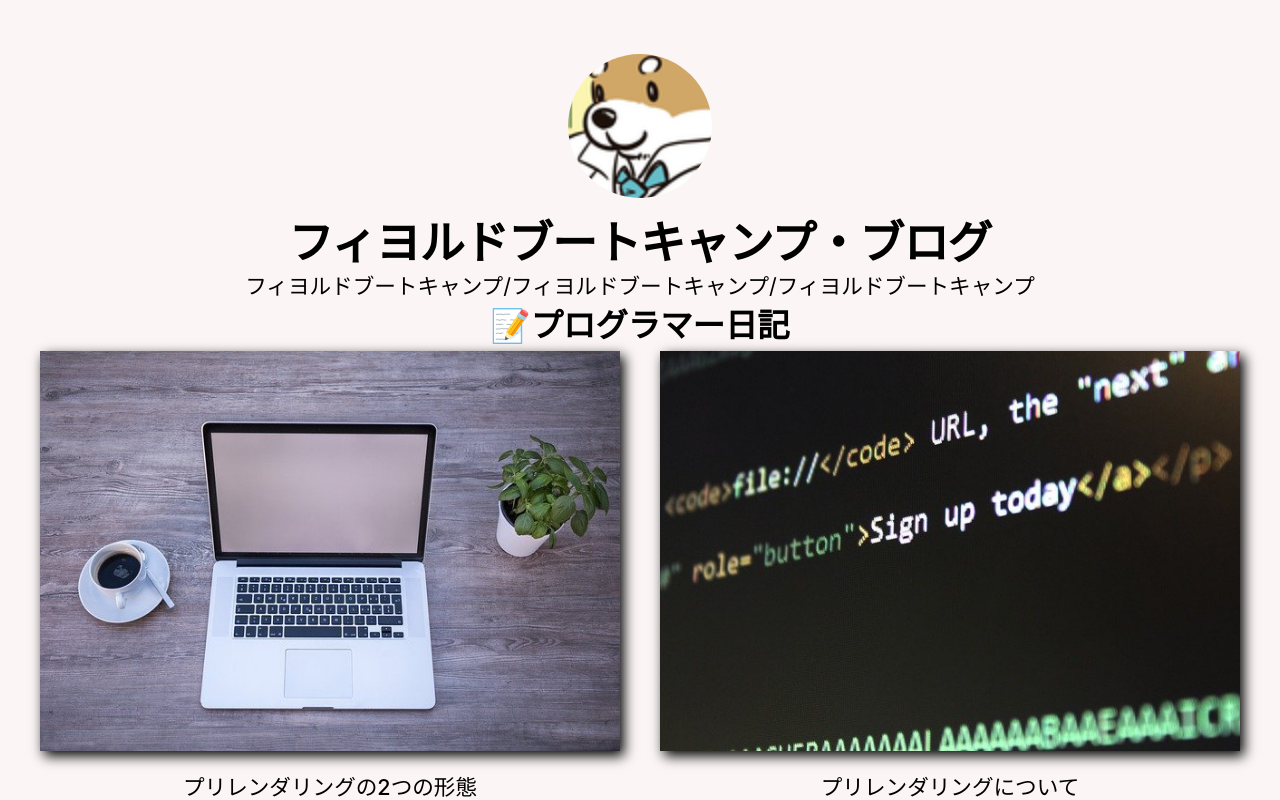
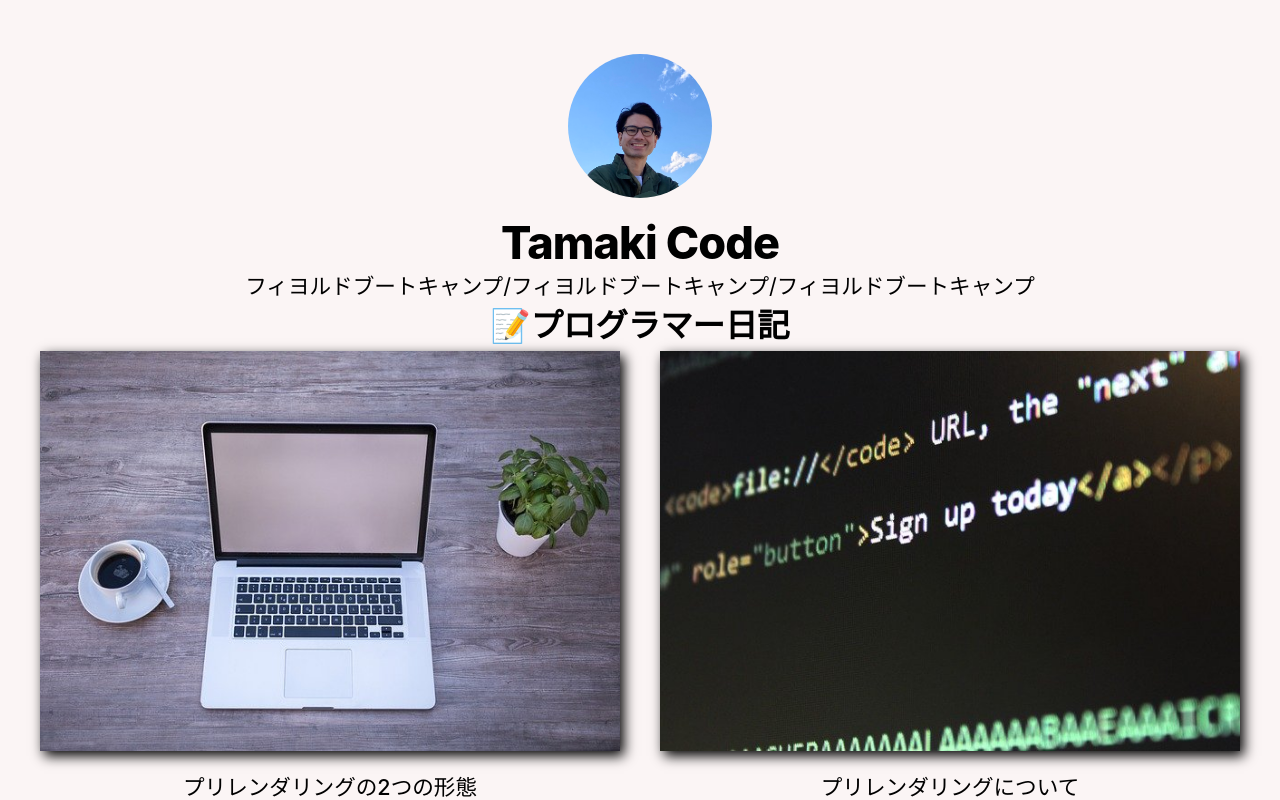
Before and after one commit to shirotamaki/nextjs-microblog, a Next.js app: page / in a window 1280 px wide. Shown: the top 800 px of the page. Built offline with nearby package versions, Linux system fonts and the light colour scheme.

Commit message:
プロフィール画像を変更した

```diff
--- a/components/Layout.jsx
+++ b/components/Layout.jsx
@@ -3,7 +3,7 @@ import styles from "./layout.module.css";
 import utilStyles from "../styles/utils.module.css";
 import Link from "next/link";
 
-const name = "フィヨルドブートキャンプ・ブログ";
+const name = "Tamaki Code";
 export const siteTitle = "Next.js blog";
 
 function Layout({ children, home }) {
@@ -16,7 +16,7 @@ function Layout({ children, home }) {
         {home ? (
           <>
             <img
-              src="/images/profile.png"
+              src="/images/profile.jpeg"
               className={`${utilStyles.borderCircle} ${styles.headerHomeImage}`}
             />
             <h1 className={utilStyles.heading2Xl}>{name}</h1>
@@ -24,7 +24,7 @@ function Layout({ children, home }) {
         ) : (
           <>
             <img
-              src="/images/profile.png"
+              src="/images/profile.jpeg"
               className={`${utilStyles.borderCircle} `}
             />
             <h1 className={utilStyles.heading2Xl}>{name}</h1>
```
Also changed, not shown: public/images/profile.jpeg (added), public/images/profile.png (deleted).
